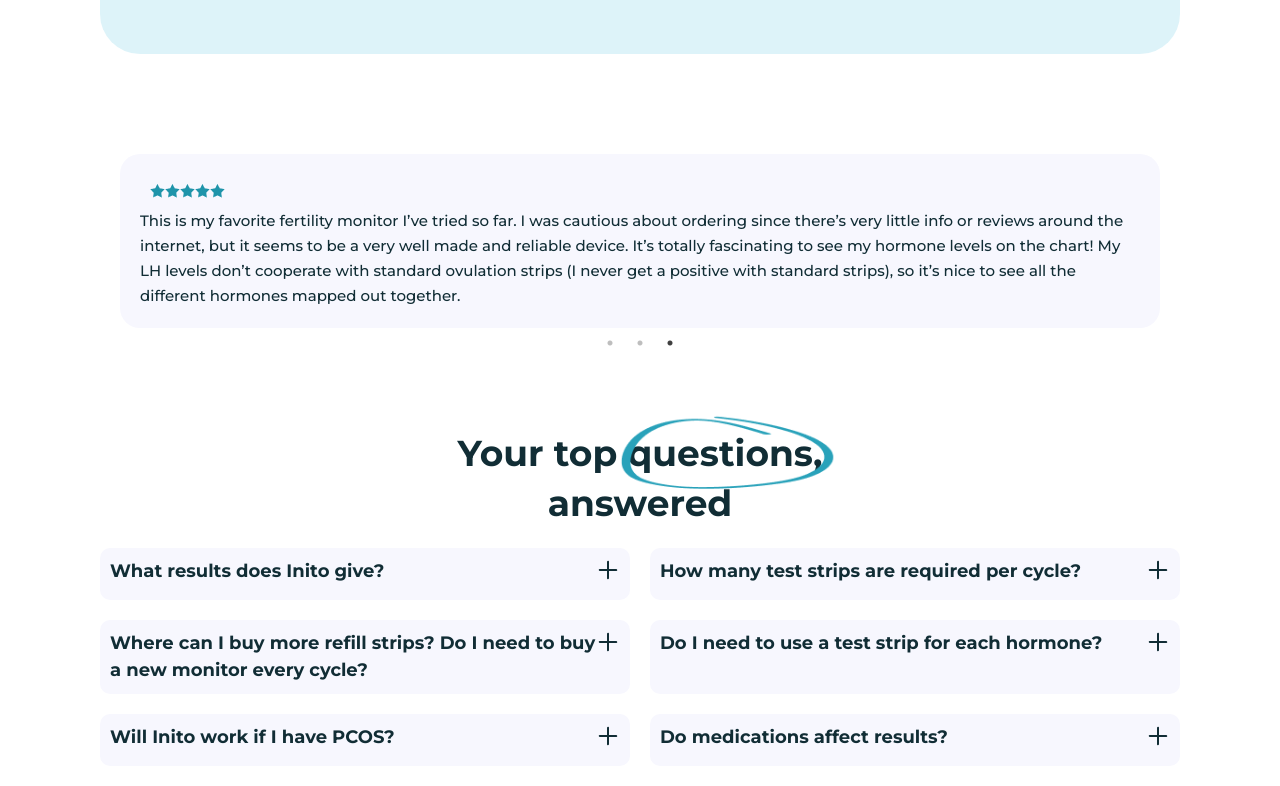
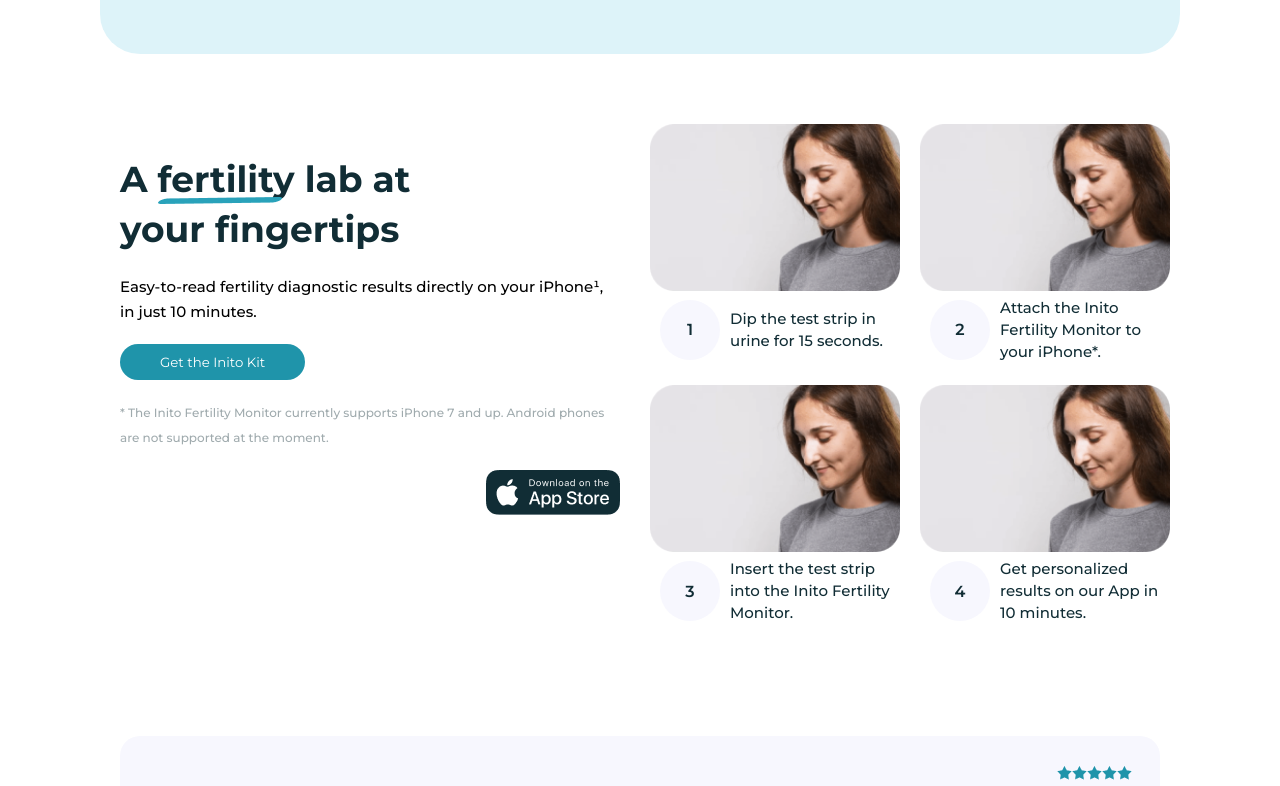
Before and after one commit to amit1884/Inito_Responsive_landing_Page, a React (Create React App) app: page / in a window 1280 px wide. Shown: the part 2314-3100 px from the top of the page. Built offline with nearby package versions, Linux system fonts and the light colour scheme.

Commit message:
step section done

```diff
--- /dev/null
+++ b/src/Components/StepWalkThrough/StepLeftContent.js
@@ -0,0 +1,40 @@
+import React from "react";
+import Line from "../../assets/images/line-2.png";
+import AppStore from "../../assets/images/appstore.png";
+import "./stepwalkthrough.scss";
+function StepLeftContent() {
+  return (
+    <div className="left-section">
+      <div className="heading">
+        <div className="same-line-text">
+          <div>A</div>
+          <div className="line-container">
+            fertility lab <img src={Line} alt="" className="line" />
+          </div>
+          <div>at</div>
+        </div>
+        <div>your fingertips</div>
+      </div>
+      <div className="content">
+        <p>
+          Easy-to-read fertility diagnostic results directly on your iPhone¹, in
+          just 10 minutes.
+        </p>
+      </div>
+      <div className="btn-container">
+        <button className="btn-primary">Get the Inito Kit</button>
+      </div>
+      <div className="content-2">
+        <p>
+          * The Inito Fertility Monitor currently supports iPhone 7 and up.
+          Android phones are not supported at the moment.
+        </p>
+      </div>
+      <div className="appstore-container">
+        <img src={AppStore} alt="" className="appstore-img" />
+      </div>
+    </div>
+  );
+}
+
+export default StepLeftContent;
--- /dev/null
+++ b/src/Components/StepWalkThrough/StepOverview.js
@@ -0,0 +1,77 @@
+import React from "react";
+import Img1 from "../../assets/images/img-1.png";
+import "./stepwalkthrough.scss";
+function StepOverview() {
+  return (
+    <div className="right-section">
+      <div className="step-overview-container">
+        <div className="step">
+          <div className="image-container">
+            <img src={Img1} alt="" />
+            <div className="step-no-container-mb">
+                1
+            </div>
+          </div>
+          <div className="step-desc">
+            <div className="step-no-container">
+              <div className="step-no">1</div>
+            </div>
+            <div className="step-content">
+              <p>Dip the test strip in urine for 15 seconds.</p>
+            </div>
+          </div>
+        </div>
+        <div className="step">
+          <div className="image-container">
+            <img src={Img1} alt="" />
+            <div className="step-no-container-mb">
+                2
+            </div>
+          </div>
+          <div className="step-desc">
+            <div className="step-no-container">
+              <div className="step-no">2</div>
+            </div>
+            <div className="step-content">
+              <p>Attach the Inito Fertility Monitor to your iPhone*.</p>
+            </div>
+          </div>
+        </div>
+        <div className="step">
+          <div className="image-container">
+            <img src={Img1} alt="" />
+            <div className="step-no-container-mb">
+                3
+            </div>
+          </div>
+          <div className="step-desc">
+            <div className="step-no-container">
+              <div className="step-no">3</div>
+            </div>
+            <div className="step-content">
+              <p>Insert the test strip into the Inito Fertility Monitor.</p>
+            </div>
+          </div>
+        </div>
+        <div className="step">
+          <div className="image-container">
+            <img src={Img1} alt="" />
+            <div className="step-no-container-mb">
+                4
+            </div>
+          </div>
+          <div className="step-desc">
+            <div className="step-no-container">
+              <div className="step-no">4</div>
+            </div>
+            <div className="step-content">
+              <p>Get personalized results on our App in 10 minutes.</p>
+            </div>
+          </div>
+        </div>
+      </div>
+    </div>
+  );
+}
+
+export default StepOverview;
--- /dev/null
+++ b/src/Components/StepWalkThrough/StepWalkThrough.js
@@ -0,0 +1,15 @@
+import React from "react";
+
+import "./stepwalkthrough.scss";
+import StepLeftContent from "./StepLeftContent";
+import StepOverview from "./StepOverview";
+function StepWalkThrough() {
+  return (
+    <div className="stepwalkthrough">
+      <StepLeftContent />
+      <StepOverview />
+    </div>
+  );
+}
+
+export default StepWalkThrough;
--- /dev/null
+++ b/src/Components/StepWalkThrough/stepwalkthrough.scss
@@ -0,0 +1,148 @@
+@import "../../scss/variable";
+
+.stepwalkthrough {
+  margin: 60px 100px;
+  display: flex;
+  .left-section {
+    padding: 20px;
+    width: 50%;
+    .heading {
+      font-size: 36px;
+      font-weight: 700;
+      line-height: 50px;
+      text-align: left;
+      color: $TEXT_PRIMARY;
+      margin: 20px auto;
+      .same-line-text {
+        display: flex;
+        .line-container {
+          margin-left: 10px;
+          margin-right: 10px;
+          position: relative;
+          .line {
+            position: absolute;
+            bottom: 0;
+            left: 0;
+          }
+        }
+      }
+    }
+    .content {
+      font-size: 15px;
+      font-weight: 500;
+      line-height: 25px;
+      text-align: left;
+      margin: 20px auto;
+    }
+    .btn-container {
+      margin: 20px auto;
+      .btn-primary {
+        padding: 10px 40px;
+      }
+    }
+    .content-2 {
+      font-size: 12px;
+      font-weight: 500;
+      line-height: 25px;
+      text-align: left;
+      color: $TEXT_LIGHT;
+      margin: 20px auto;
+    }
+    .appstore-container {
+      display: flex;
+      justify-content: flex-end;
+    }
+  }
+  .right-section {
+    width: 50%;
+    .step-overview-container {
+      display: grid;
+      grid-template-columns: repeat(2, 1fr) !important;
+      .step {
+        margin: 10px;
+        .step-desc {
+          display: flex;
+          align-items: center;
+          justify-content: space-between;
+          .step-no {
+            width: 60px;
+            height: 60px;
+            border-radius: 50%;
+            background-color: $GRAY_BG;
+            color: $TEXT_PRIMARY;
+            display: flex;
+            align-items: center;
+            justify-content: center;
+            margin: 5px 10px;
+            font-weight: 600;
+          }
+          .step-content {
+            font-size: 15px;
+            font-weight: 500;
+            line-height: 22px;
+            color: $TEXT_PRIMARY;
+          }
+        }
+        .image-container{
+            position: relative;
+            img{
+                width:100%;
+            }
+            .step-no-container-mb{
+                display: none;
+            }
+        }
+      }
+    }
+  }
+}
+
+@media (max-width: 991px) {
+  .stepwalkthrough {
+    margin: 20px 20px !important;
+    flex-direction: column;
+    .left-section {
+      width: 100% !important;
+      display: flex;
+      flex-direction: column;
+      align-items: center;
+      .content {
+        text-align: center !important;
+      }
+      .content-2,
+      .btn-container,
+      .appstore-container {
+        display: none;
+      }
+    }
+    .right-section {
+      width: 100% !important;
+      display: flex;
+      justify-content: center;
+      .step-overview-container {
+        display: grid;
+        grid-template-columns: repeat(1, 1fr) !important;
+        .step-no-container{
+            display: none;
+        }
+        .step-content{
+            text-align: center;
+            margin: 10px auto;
+        }
+        .step-no-container-mb{
+            display: flex !important;
+            justify-content: center;
+            align-items: center;
+            background-color: $BG_PRIMARY;
+            color:$WHITE;
+            width:50px;
+            height: 50px;
+            border-radius: 50%;
+            position: absolute;
+            top:-5%;
+            left:-5%;
+        }
+      }
+    }
+  }
+}
--- a/src/Pages/Landing.js
+++ b/src/Pages/Landing.js
@@ -7,6 +7,7 @@ import Section2 from "../Components/Section2/Section2";
 import Footer from "../Components/Footer/Footer";
 import Faq from "../Components/Faq/Faq";
 import Testimony from "../Components/Testimony/Testimony";
+import StepWalkThrough from "../Components/StepWalkThrough/StepWalkThrough";
 
 function Landing() {
   return (
@@ -16,7 +17,8 @@ function Landing() {
       <ShowCase />
       <Section1 />
       <Section2 />
-      <Testimony/>
+      <StepWalkThrough />
+      <Testimony />
       <Faq />
       <Footer />
     </Fragment>
```
Also changed, not shown: src/assets/images/appstore.png (renamed from src/assets/images/Button Apple Store.png).
